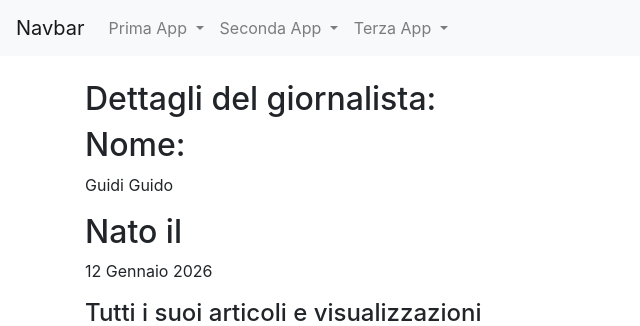
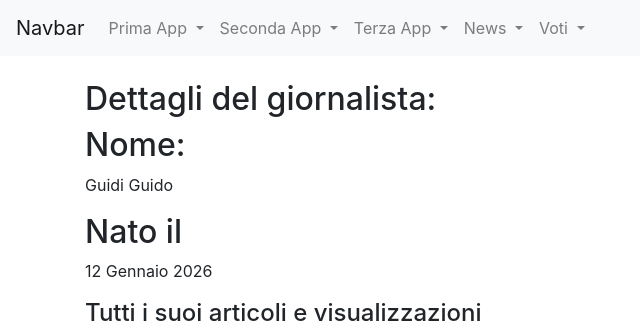
Before and after one commit to RiccardoGio1/primo_progetto, a Django app: page /news/giornalista_detail/2 in a window 1280 px wide. Shown: the top 326 px of the page, without its empty margins (0-640 px from the left). Run offline with Django 5.2, Linux system fonts and the light colour scheme; data comes from the database, SQL or seed files in the repository.

Commit message:
RisoluzioneErrori

```diff
--- a/news/templates/news/giornalista_detail.html
+++ b/news/templates/news/giornalista_detail.html
@@ -15,6 +15,7 @@
         <li>
         <span class="label">Titolo:</span>
         <a href="{% url 'news:articolo_detail' articolo.pk %}">{{ articolo.titolo }} </a>
+        - {{articolo.visualizzazioni}}
         </li>
     {% empty %}
         <li>Non ci sono articoli per questo giornalista.</li>
--- a/templates/base.html
+++ b/templates/base.html
@@ -53,6 +53,28 @@
             </div>
           </li>
 
+        <li class="nav-item dropdown">
+            <a class="nav-link dropdown-toggle" href="#" id="navbarDropdown" role="button" data-toggle="dropdown" aria-haspopup="true" aria-expanded="false">
+            News
+            </a>
+            <div class="dropdown-menu" aria-labelledby="navbarDropdown">
+            <a class="dropdown-item" href="{% url 'news:homepage'%}">Homepage</a>
+            <a class="dropdown-item"href="{% url 'news:lista_articoli'%}">Lista Articoli</a>
+            <a class="dropdown-item"href="{% url 'news:query_base'%}">Query Base</a>
+            </div>
+          </li>
+
+      <li class="nav-item dropdown">
+            <a class="nav-link dropdown-toggle" href="#" id="navbarDropdown" role="button" data-toggle="dropdown" aria-haspopup="true" aria-expanded="false">
+            Voti
+            </a>
+            <div class="dropdown-menu" aria-labelledby="navbarDropdown">
+              <a class="dropdown-item" href="{% url 'voti:materie'%}">View_A</a>
+              <a class="dropdown-item" href="{% url 'voti:StudentiConVoto'%}">View_B</a>
+              <a class="dropdown-item" href="{% url 'voti:media_studenti'%}">View_C</a>
+              <a class="dropdown-item" href="{% url 'voti:Max_Min'%}">View_D</a>
+            </div>
+          </li>
         </ul>
       </div>
 
```
